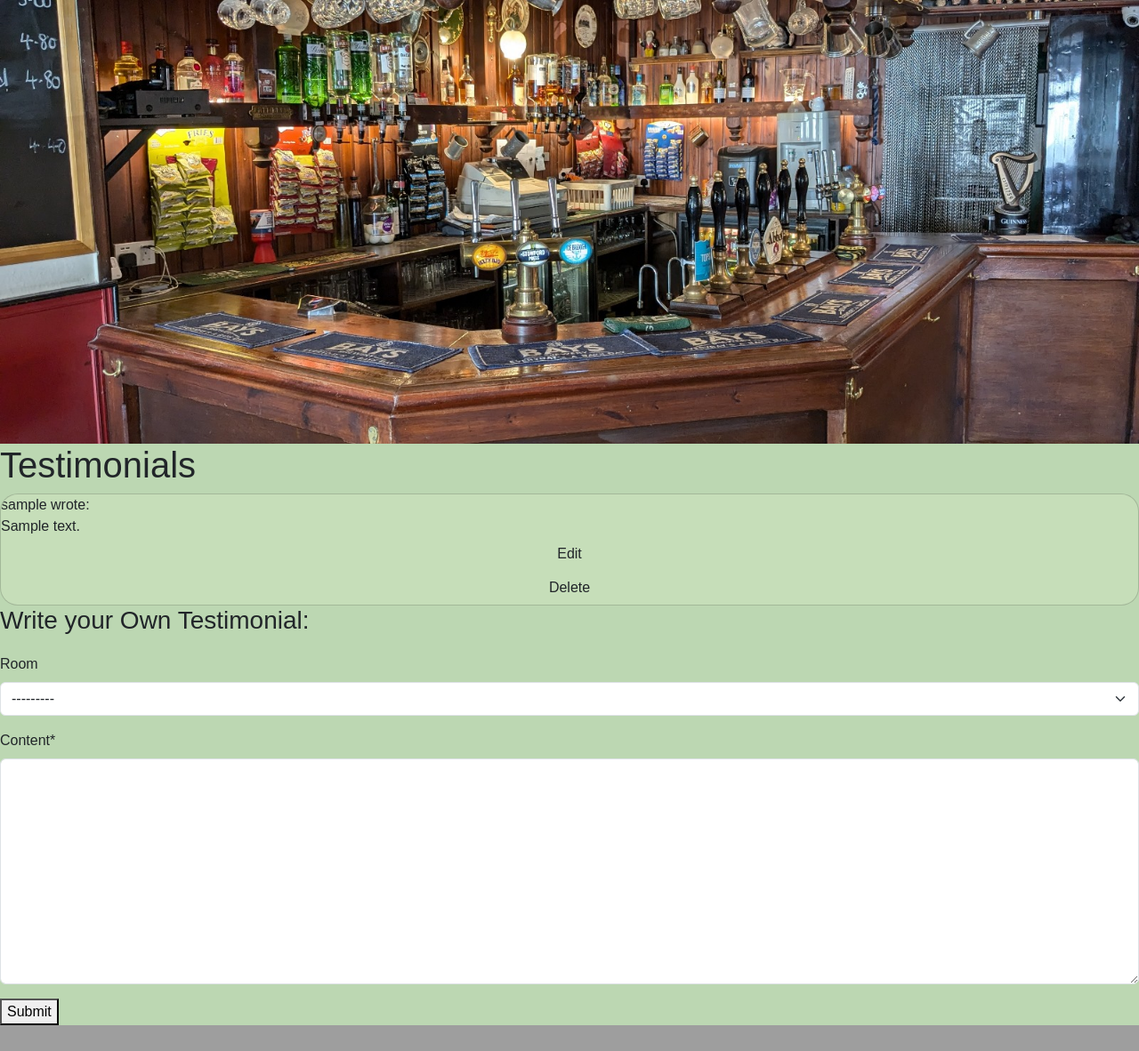
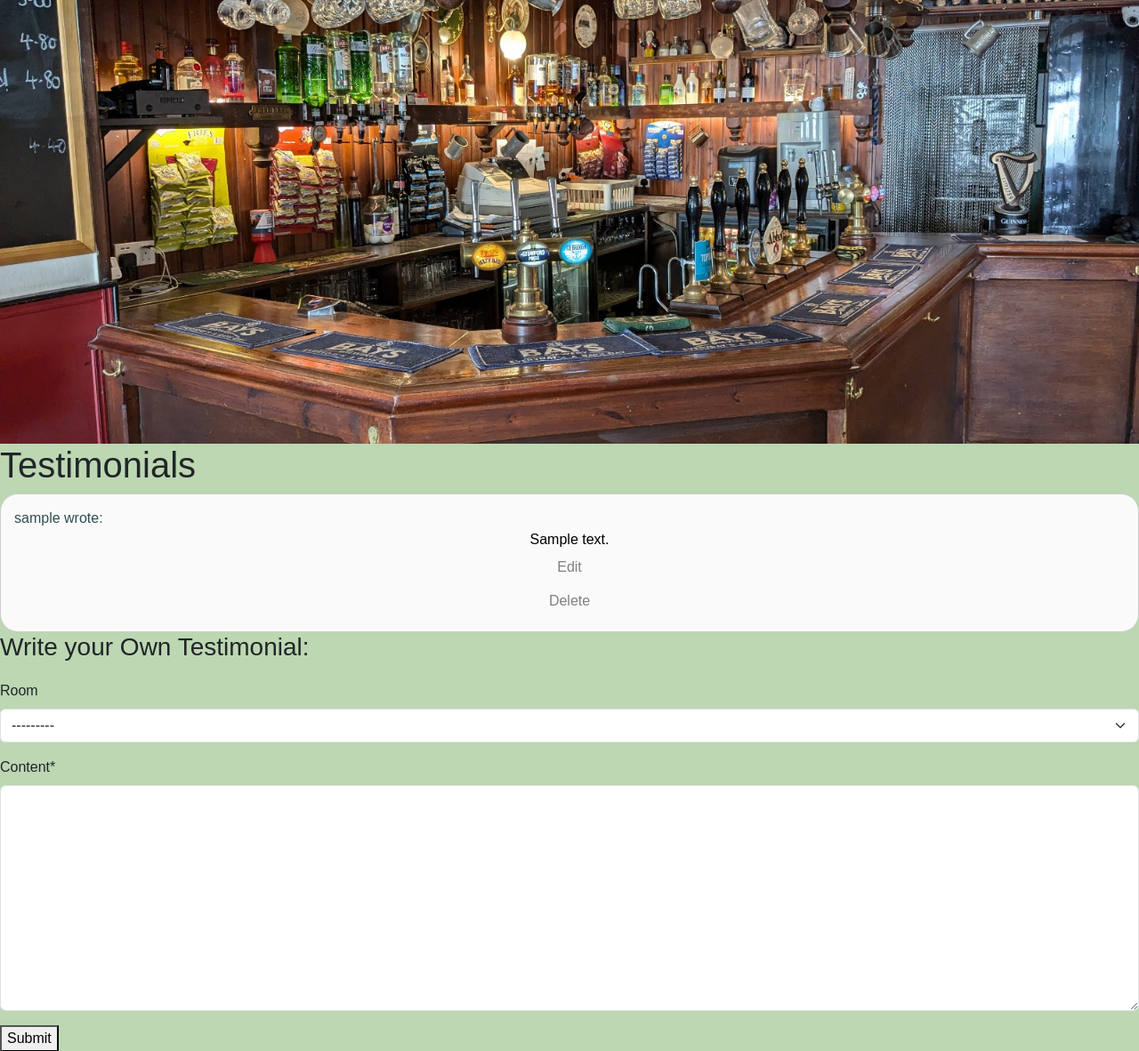
Before and after one commit to charlottedinsdale/Rooms-at-The-Castle, a Django app: page / in a window 1280 px wide. Shown: the part 1097-2279 px from the top of the page at 89% size. Run offline with Django 4.2, Linux system fonts and the light colour scheme; a user stored in the database is signed in; tables that the repository leaves empty hold one stand-in row (values such as "Sample post"); some libraries are stand-ins or nearby versions; some web fonts are replaced; grey boxes are pictures that could not be loaded.

Commit message:
add favicon and begin styling homepage sections

```diff
--- a/rooms/views.py
+++ b/rooms/views.py
@@ -64,18 +64,19 @@ def edit_testimonial(self, request, testimonial_id):
 
         return HttpResponseRedirect(reverse('home'))
 
-def delete_testimonial(self, request, testimonial_id):
-        if request.method == "POST":
-            testimonial = get_object_or_404(Testimonial, pk=testimonial_id, user=request.user)
+def delete_testimonial(request, testimonial_id):
 
-            if testimonial.user == request.user:
-                testimonial.delete()
-                messages.add_message(request, messages.SUCCESS, 'Testimonial deleted!')
-            else:
-                messages.add_message(request, messages.ERROR,
-                                    'Error deleting testimonial!')
+    testimonial = get_object_or_404(Testimonial, pk=testimonial_id, user=request.user)
 
-        return HttpResponseRedirect(reverse('home'))
+    if testimonial.user == request.user:
+        testimonial.delete()
+        print('deleted testimonial')
+        messages.add_message(request, messages.SUCCESS, 'Testimonial deleted!')
+    else:
+        messages.add_message(request, messages.ERROR, 'Error deleting testimonial!')
+        print('deletion  failed')
+
+    return HttpResponseRedirect(reverse('home'))
 
 class ContactPage(TemplateView):
     """
--- a/static/css/style.css
+++ b/static/css/style.css
@@ -148,6 +148,34 @@ i:hover {
     background-color: rgba(199, 223, 186, 0.95);
 }
 
+.testimonial-card {
+    padding: 15px;
+    background-color:#fafafa;
+    color: black;
+}
+
+#testimonial-user {
+    color: darkslategray;
+}
+
+.testimonial-content {
+    text-align: center;
+}
+
+#approval-message {
+    color: darkblue;
+}
+
+.btn-edit, .btn-delete {
+    background-color: #fafafa;
+    color: grey;
+}
+
+.btn-edit:hover, .btn-delete:hover {
+    background-color: grey;
+    color: #fafafa;
+}
+
 /* ------------------ Rooms Pages */
 .room-img {
     height: 300px;
--- a/templates/home.html
+++ b/templates/home.html
@@ -19,11 +19,11 @@
     <h1>Testimonials</h1>
     {% for testimonial in testimonials %}
         <div class="card testimonial-card">
-            <span>{{ testimonial.user }} wrote: </span>
-                <div id="testimonial{{ testimonial.id }}">{{ testimonial.content }}</div>
+            <span id="testimonial-user">{{ testimonial.user }} wrote: </span>
+                <div id="testimonial{{ testimonial.id }}" class="testimonial-content">{{ testimonial.content }}</div>
                     <!-- Check if the testimonial is awaiting approval -->
                 {% if not testimonial.approved and testimonial.user == user %}
-                <p>Awaiting Approval</p>
+                <p id="approval-message">Awaiting Approval</p>
             {% endif %}
 
             <!-- Show the edit and delete buttons if the testimonial belongs to the logged-in user -->
--- a/templates/index.html
+++ b/templates/index.html
@@ -26,6 +26,13 @@
     <link href="https://cdn.jsdelivr.net/npm/fullcalendar@5.10.1/main.min.css" rel="stylesheet" />
     <!-- Custom CSS -->
     <link rel="stylesheet" href="{% static 'css/style.css' %}" >
+    <!-- Favicon -->
+    <link rel="apple-touch-icon" sizes="180x180" href="../static/favicon_io/apple-touch-icon.png">
+    <link rel="icon" type="image/png" sizes="32x32" href="../static/favicon_io/favicon-32x32.png">
+    <link rel="icon" type="image/png" sizes="16x16" href="../static/favicon_io/favicon-16x16.png">
+    <link rel="icon" sizes="192x192" sizes="192x192" href="../static/favicon_io/android-chrome-192x192.png">
+    <link rel="icon" sizes="192x192" sizes="512x512" href="../static/favicon_io/android-chrome-512x512.png">
+    <link rel="icon" href="../favicon_io/" type="image/ico" sizes="48x48">
 
 </head>
 <body>
```
Also changed, not shown: static/favicon_io/android-chrome-192x192.png (added), static/favicon_io/android-chrome-512x512.png (added), static/favicon_io/apple-touch-icon.png (added), static/favicon_io/favicon-16x16.png (added), static/favicon_io/favicon-32x32.png (added), static/favicon_io/favicon.ico (added), static/favicon_io/site.webmanifest (added), 9 other files. Lines whose indentation alone changed are shown as unchanged.
